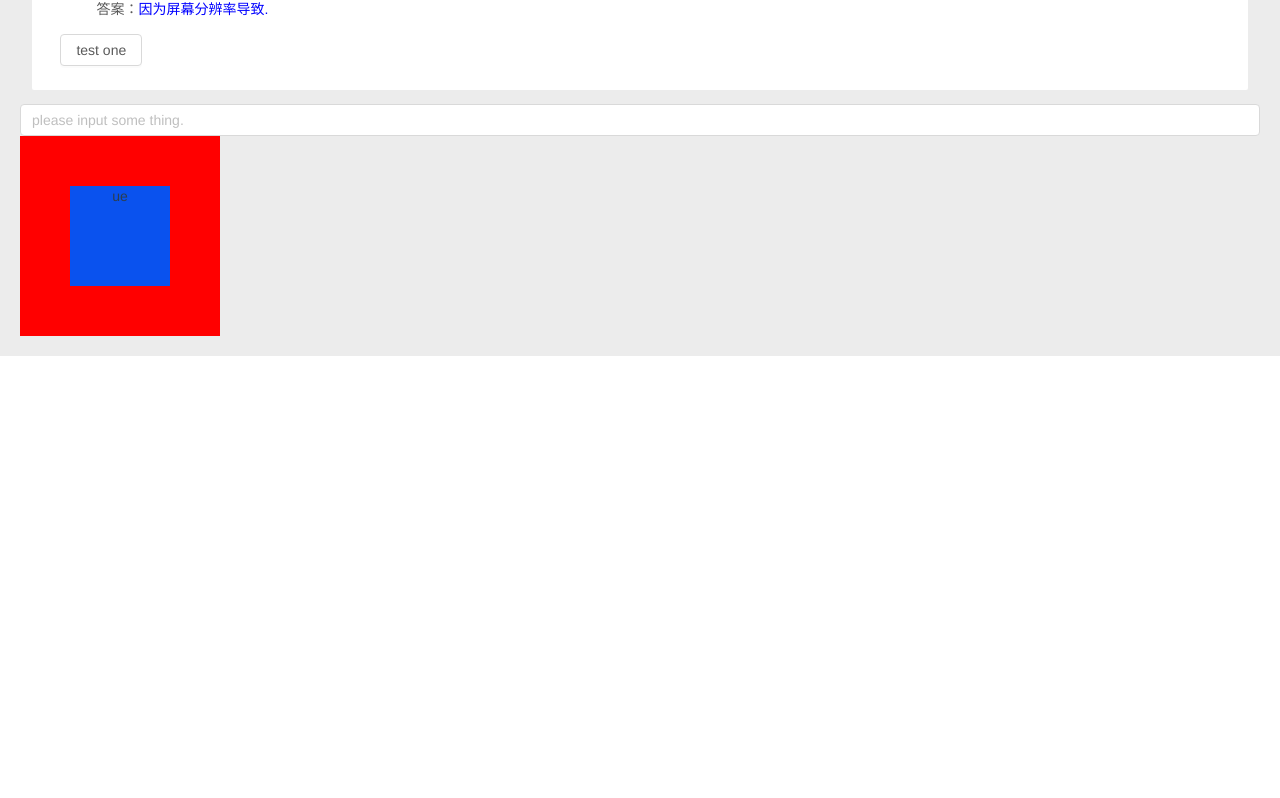
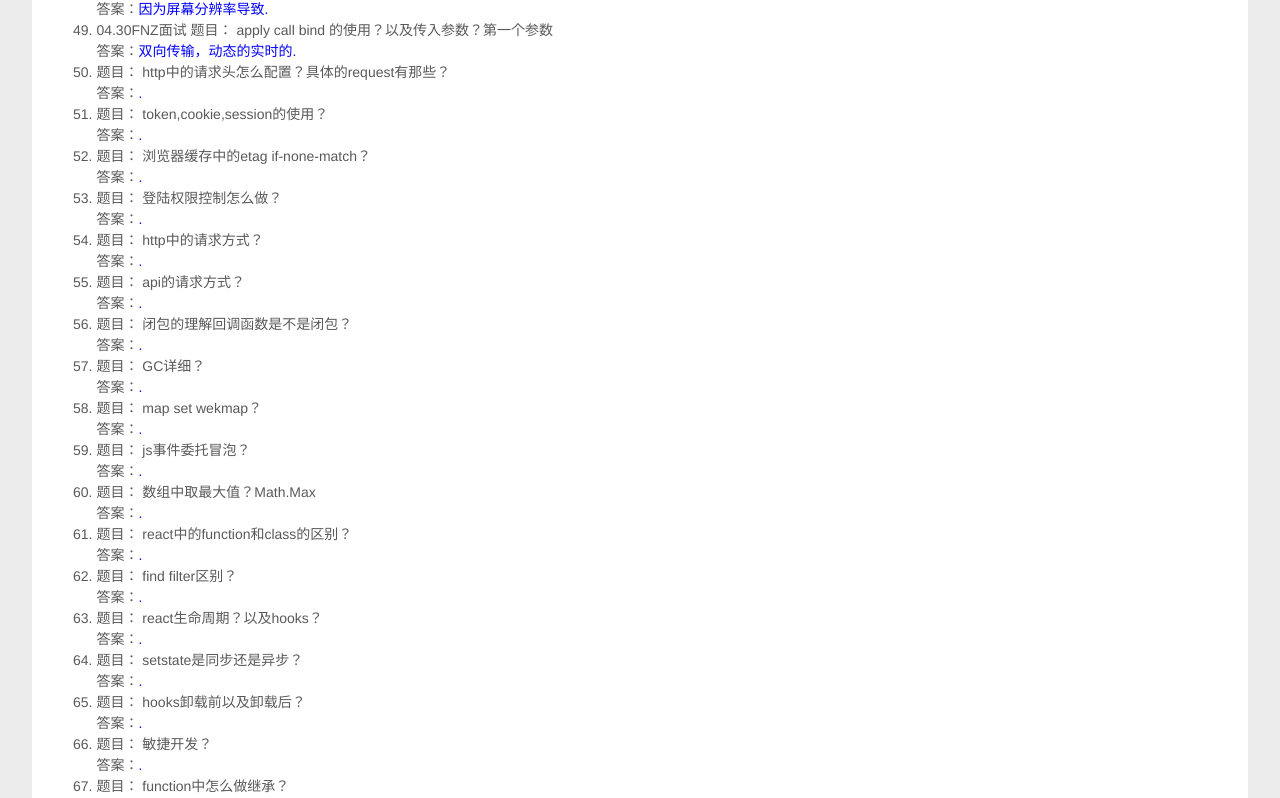
Before and after one commit to jackluotong/vue_project, a Vue app: page /April in a window 1280 px wide. Shown: the part 2177-2975 px from the top of the page. Before the commit the page ends 2533 px from the top, so only its background shows below. Built offline with nearby package versions, Linux system fonts and the light colour scheme.

Commit message:
add new interview knowledge.

```diff
--- a/src/components/Interview/April.vue
+++ b/src/components/Interview/April.vue
@@ -105,25 +105,66 @@ export default {
 				{ name: '事件循环？', answer: '' },
 				{ name: '首屏加载优化？', answer: '' },
 				{ name: '性能方面？', answer: '' },
-                { title: '04.27面试', name: 'vue的响应式原理？', answer: '' },
-				{ name: 'nexttick原理？', answer: '在下次更新后回调，异步更新，批量操作' },
+				{ title: '04.27面试', name: 'vue的响应式原理？', answer: '' },
+				{
+					name: 'nexttick原理？',
+					answer: '在下次更新后回调，异步更新，批量操作',
+				},
 				{ name: '浏览器渲染原理？', answer: '' },
 				{ name: '0.5px怎么实现？', answer: 'trnasform.scale' },
 				{ name: '水平垂直居中？', answer: '' },
-				{ name: 'rem em vw px区别？', answer: 'rem是依据根元素， em是依据父元素相对定位，px是绝对，vw是窗口可视大小' },
+				{
+					name: 'rem em vw px区别？',
+					answer:
+						'rem是依据根元素， em是依据父元素相对定位，px是绝对，vw是窗口可视大小',
+				},
 				{ name: 'keep-alive原理？使用？', answer: '' },
 				{ name: '路由懒加载？', answer: '' },
-                { name: 'position', answer: '' },
-                { title: '04.27西门子面试', name: 'websocket原理使用？', answer: '双向传输，动态的实时的' },
-                { name: '如何使用动态展示？', answer: 'websocket？' },
-                { name: '国际化怎么配置？', answer: 'LocalProvider' },
-                { name: '怎么做适配？', answer: '因为屏幕分辨率导致' },
-
+				{ name: 'position', answer: '' },
+				{
+					title: '04.27西门子面试',
+					name: 'websocket原理使用？',
+					answer: '双向传输，动态的实时的',
+				},
+				{ name: '如何使用动态展示？', answer: 'websocket？' },
+				{ name: '国际化怎么配置？', answer: 'LocalProvider' },
+				{ name: '怎么做适配？', answer: '因为屏幕分辨率导致' },
+				{
+					title: '04.30FNZ面试',
+					name: 'apply call bind 的使用？以及传入参数？第一个参数',
+					answer: '双向传输，动态的实时的',
+				},
+				{
+					name: 'http中的请求头怎么配置？具体的request有那些？',
+					answer: '',
+				},
+				{
+					name: 'token,cookie,session的使用？',
+					answer: '',
+				},
+				{ name: '浏览器缓存中的etag if-none-match？', answer: '' },
+				{ name: '登陆权限控制怎么做？', answer: '' },
+				{ name: 'http中的请求方式？', answer: '' },
+				{ name: 'api的请求方式？', answer: '' },
+				{ name: '闭包的理解回调函数是不是闭包？', answer: '' },
+				{ name: 'GC详细？', answer: '' },
+				{ name: 'map set wekmap？', answer: '' },
+				{ name: 'js事件委托冒泡？', answer: '' },
+				{ name: '数组中取最大值？Math.Max', answer: '' },
+				{ name: 'react中的function和class的区别？', answer: '' },
+				{ name: 'find filter区别？', answer: '' },
+				{ name: 'react生命周期？以及hooks？', answer: '' },
+				{ name: 'setstate是同步还是异步？', answer: '' },
+				{ name: 'hooks卸载前以及卸载后？', answer: '' },
+				{ name: '敏捷开发？', answer: '' },
+				{ name: 'function中怎么做继承？', answer: '' },
+				{ name: 'webpack做过那些配置？', answer: '' },
+				{ name: '前端网页中的懒加载以及页面中的懒加载？', answer: '' },
 			],
 		}
 	},
 	methods: {
-		testOne: function () {
+		testOne: function() {
 			let arr = new Array(1, 2, 3)
 			let a = arr.push(1, 2, 4)
 			let b = [1, 2, 3, 11, 22, 33]
```
Also changed, not shown: src/components/Interview/May/index.vue (added).
